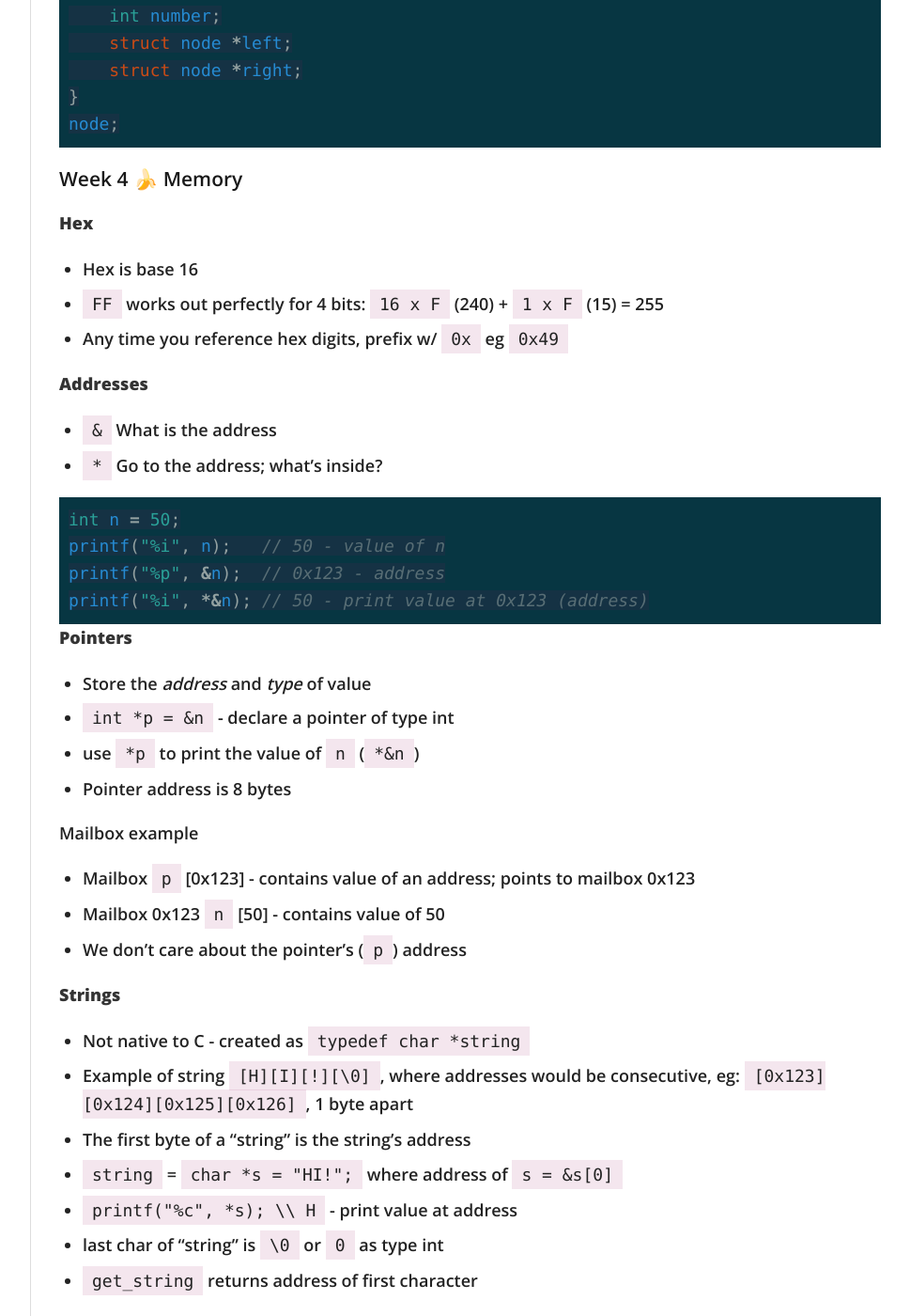
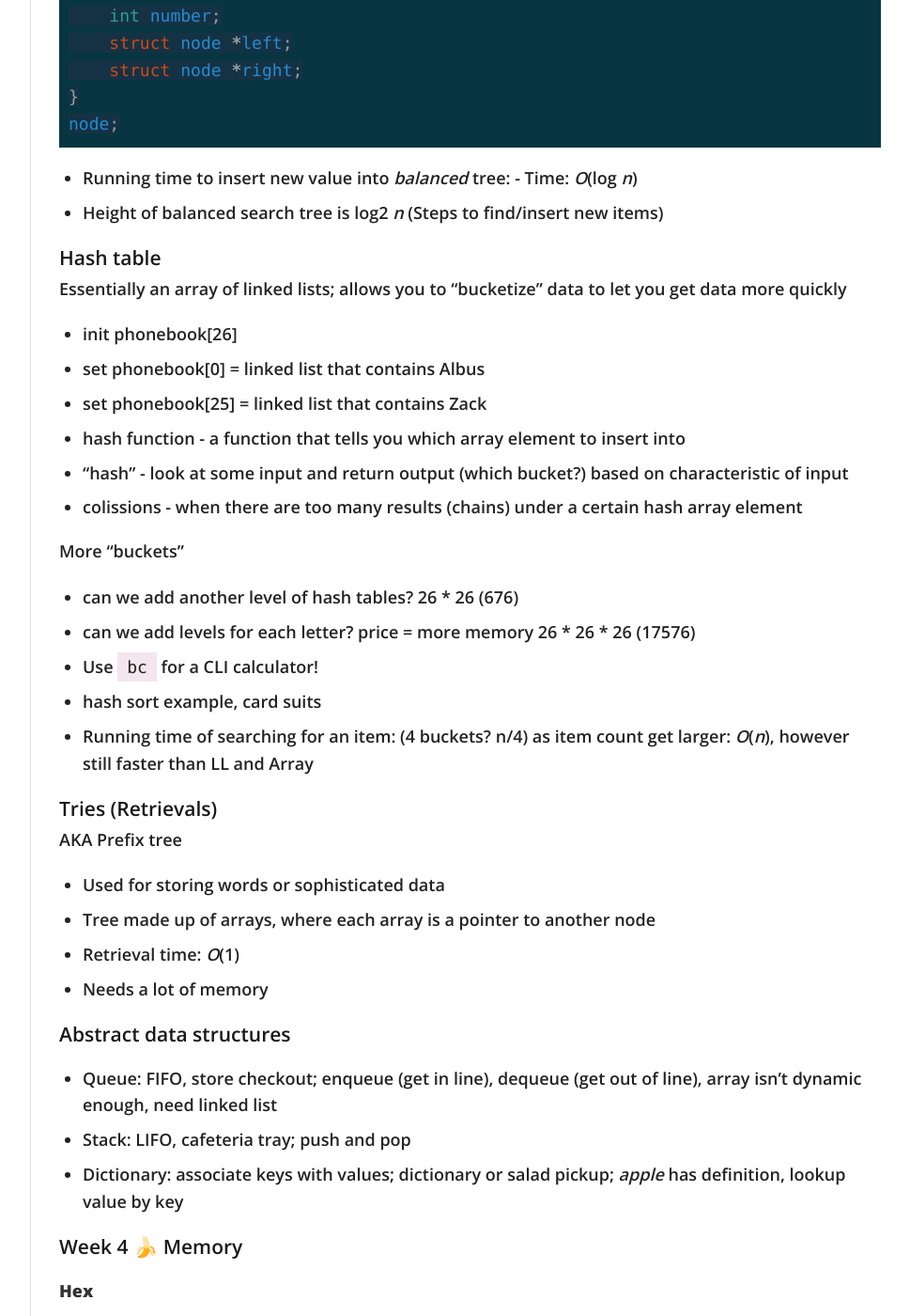
Before and after one commit to virtual/100daysofcode, a Jekyll site: the page built from index.md, in a window 1280 px wide and 1400 px high, scrolled down 3335 px. Shown: the whole window at 94% size, without its empty margins (272-1241 px from the left). Built offline with Jekyll 4.4.1, drawn with Linux system fonts in a browser that asks for light colours; nearby versions of some CDN libraries; our own code applies the rules of GitHub Pages for plain Markdown files.

Commit message:
cs50 week 5

````diff
--- a/index.md
+++ b/index.md
@@ -127,6 +127,42 @@ typedef struct node
 node;
 ```
 
+- Running time to insert new value into *balanced* tree: - Time: *O*(log *n*)
+- Height of balanced search tree is log2 *n* (Steps to find/insert new items)
+
+#### Hash table
+
+Essentially an array of linked lists; allows you to "bucketize" data to let you get data more quickly
+
+- init phonebook[26]
+- set phonebook[0] = linked list that contains Albus
+- set phonebook[25] = linked list that contains Zack
+- hash function - a function that tells you which array element to insert into
+- "hash" - look at some input and return output (which bucket?) based on characteristic of input
+- colissions - when there are too many results (chains) under a certain hash array element
+
+More "buckets"
+
+- can we add another level of hash tables? 26 * 26 (676)
+- can we add levels for each letter? price = more memory 26 * 26 * 26 (17576)
+- Use `bc` for a CLI calculator!
+- hash sort example, card suits
+- Running time of searching for an item: (4 buckets? n/4) as item count get larger: *O*(*n*), however still faster than LL and Array
+
+#### Tries (Retrievals)
+
+AKA Prefix tree
+
+- Used for storing words or sophisticated data
+- Tree made up of arrays, where each array is a pointer to another node
+- Retrieval time: *O*(1)
+- Needs a lot of memory
+
+#### Abstract data structures
+
+- Queue: FIFO, store checkout; enqueue (get in line), dequeue (get out of line), array isn't dynamic enough, need linked list
+- Stack: LIFO, cafeteria tray; push and pop
+- Dictionary: associate keys with values; dictionary or salad pickup; *apple* has definition, lookup value by key
 
 ### Week 4 🍌 Memory
 
````
